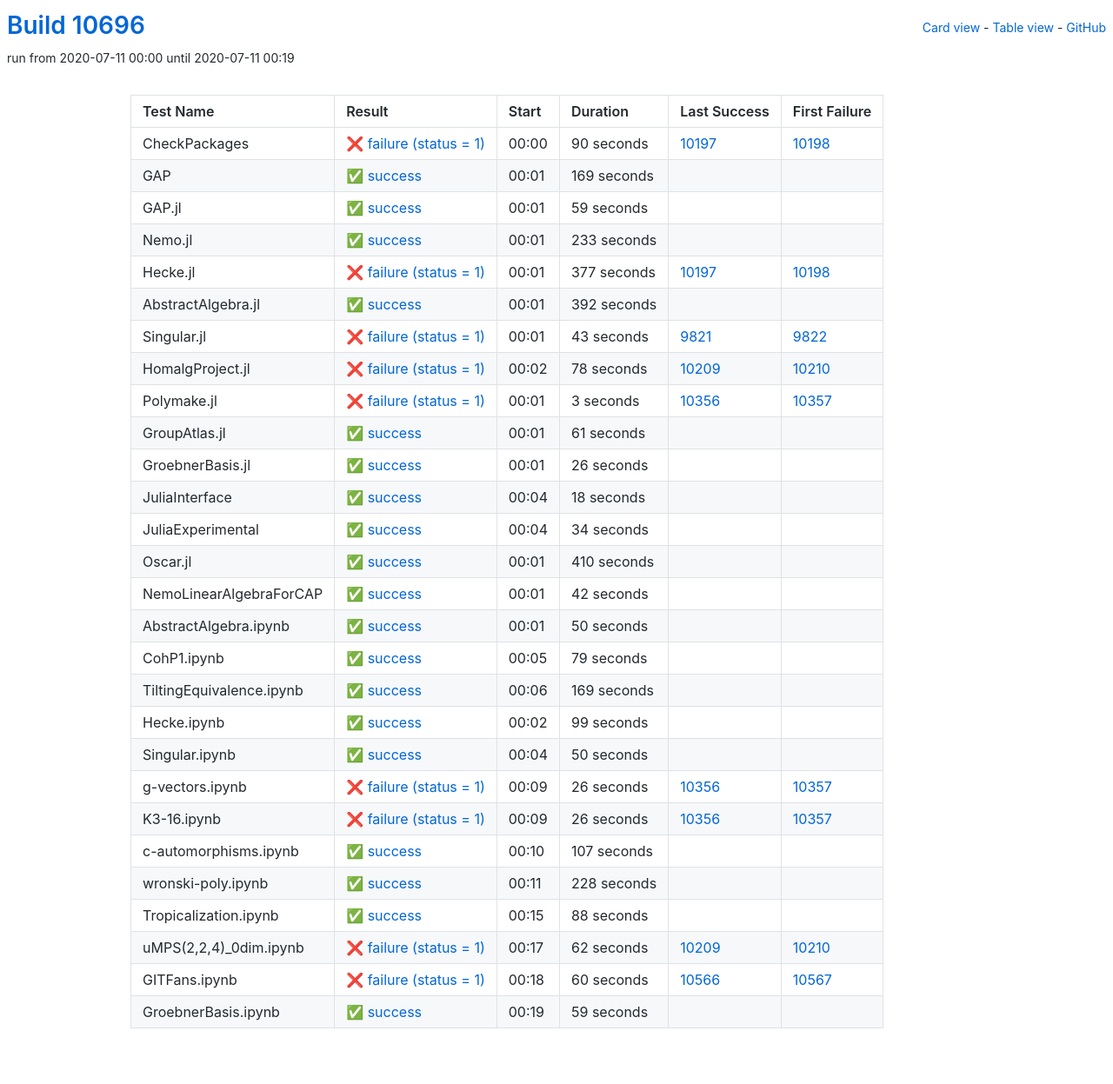
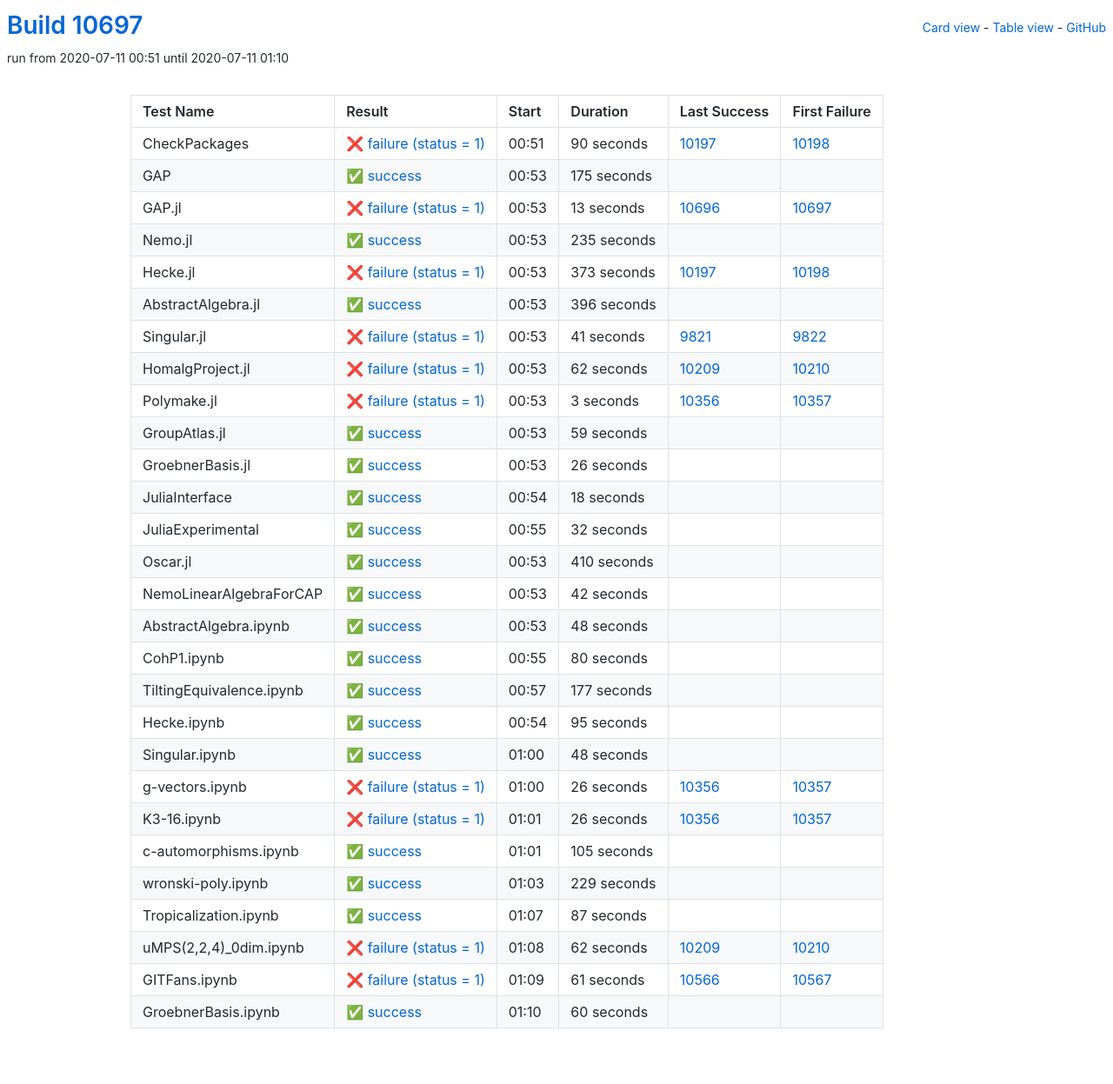
Before and after one commit to oscar-system/oscar-ci-status, a Jekyll site: the page built from table.html, in a window 1280 px wide. Shown: the whole page at 87% size. Built offline with Jekyll 4.4.1, drawn with Linux system fonts in a browser that asks for light colours.

Commit message:
Build #10697

```diff
--- a/_data/ci.yml
+++ b/_data/ci.yml
@@ -1,6 +1,6 @@
 ---
-build: 10696
-build_url: https://oscarci.mathematik.uni-kl.de/job/oscar/10696/
+build: 10697
+build_url: https://oscarci.mathematik.uni-kl.de/job/oscar/10697/
 job: oscar
 organization: oscar-system
 repo: oscar-ci-status
@@ -8,8 +8,8 @@
 tests:
 - name: CheckPackages
   id: checkpackages
-  log: https://oscarci.mathematik.uni-kl.de/job/oscar/10696/artifact/logs/build-10696/CheckPackages.log
-  start: 2020-07-11 00:00
+  log: https://oscarci.mathematik.uni-kl.de/job/oscar/10697/artifact/logs/build-10697/CheckPackages.log
+  start: 2020-07-11 00:51
   success: false
   exitcode: 1
   status: failure
@@ -20,92 +20,92 @@
   first_failure_url: https://oscarci.mathematik.uni-kl.de/job/oscar/10198/
 - name: GAP
   id: gap
-  log: https://oscarci.mathematik.uni-kl.de/job/oscar/10696/artifact/logs/build-10696/GAP.log
-  start: 2020-07-11 00:01
+  log: https://oscarci.mathematik.uni-kl.de/job/oscar/10697/artifact/logs/build-10697/GAP.log
+  start: 2020-07-11 00:53
   success: true
   exitcode: 0
   status: success
-  duration: 169
+  duration: 175
   last_success: false
   last_success_url:
   first_failure: false
   first_failure_url:
 - name: GAP.jl
   id: gap-jl
-  log: https://oscarci.mathematik.uni-kl.de/job/oscar/10696/artifact/logs/build-10696/GAP.jl.log
-  start: 2020-07-11 00:01
+  log: https://oscarci.mathematik.uni-kl.de/job/oscar/10697/artifact/logs/build-10697/GAP.jl.log
+  start: 2020-07-11 00:53
+  success: false
+  exitcode: 1
+  status: failure
+  duration: 13
+  last_success: 10696
+  last_success_url: https://oscarci.mathematik.uni-kl.de/job/oscar/10696/
+  first_failure: 10697
+  first_failure_url: https://oscarci.mathematik.uni-kl.de/job/oscar/10697/
+- name: Nemo.jl
+  id: nemo-jl
+  log: https://oscarci.mathematik.uni-kl.de/job/oscar/10697/artifact/logs/build-10697/Nemo.jl.log
+  start: 2020-07-11 00:53
   success: true
   exitcode: 0
   status: success
-  duration: 59
-  last_success: false
-  last_success_url:
-  first_failure: false
-  first_failure_url:
-- name: Nemo.jl
-  id: nemo-jl
-  log: https://oscarci.mathematik.uni-kl.de/job/oscar/10696/artifact/logs/build-10696/Nemo.jl.log
-  start: 2020-07-11 00:01
-  success: true
-  exitcode: 0
-  status: success
-  duration: 233
+  duration: 235
   last_success: false
   last_success_url:
   first_failure: false
   first_failure_url:
 - name: Hecke.jl
   id: hecke-jl
-  log: https://oscarci.mathematik.uni-kl.de/job/oscar/10696/artifact/logs/build-10696/Hecke.jl.log
-  start: 2020-07-11 00:01
+  log: https://oscarci.mathematik.uni-kl.de/job/oscar/10697/artifact/logs/build-10697/Hecke.jl.log
+  start: 2020-07-11 00:53
   success: false
   exitcode: 1
   status: failure
-  duration: 377
+  duration: 373
   last_success: 10197
   last_success_url: https://oscarci.mathematik.uni-kl.de/job/oscar/10197/
   first_failure: 10198
   first_failure_url: https://oscarci.mathematik.uni-kl.de/job/oscar/10198/
 - name: AbstractAlgebra.jl
   id: abstractalgebra-jl
-  log: https://oscarci.mathematik.uni-kl.de/job/oscar/10696/artifact/logs/build-10696/AbstractAlgebra.jl.log
-  start: 2020-07-11 00:01
+  log: https://oscarci.mathematik.uni-kl.de/job/oscar/10697/artifact/logs/build-10697/AbstractAlgebra.jl.log
+  start: 2020-07-11 00:53
   success: true
   exitcode: 0
   status: success
-  duration: 392
+  duration: 396
   last_success: false
   last_success_url:
   first_failure: false
   first_failure_url:
 - name: Singular.jl
   id: singular-jl
-  log: https://oscarci.mathematik.uni-kl.de/job/oscar/10696/artifact/logs/build-10696/Singular.jl.log
-  start: 2020-07-11 00:01
+  log: https://oscarci.mathematik.uni-kl.de/job/oscar/10697/artifact/logs/build-10697/Singular.jl.log
+  start: 2020-07-11 00:53
   success: false
   exitcode: 1
   status: failure
-  duration: 43
+  duration: 41
   last_success: 9821
   last_success_url: https://oscarci.mathematik.uni-kl.de/job/oscar/9821/
   first_failure: 9822
   first_failure_url: https://oscarci.mathematik.uni-kl.de/job/oscar/9822/
 - name: HomalgProject.jl
   id: homalgproject-jl
-  log: https://oscarci.mathematik.uni-kl.de/job/oscar/10696/artifact/logs/build-10696/HomalgProject.jl.log
-  start: 2020-07-11 00:02
+  log: https://oscarci.mathematik.uni-kl.de/job/oscar/10697/artifact/logs/build-10697/HomalgProject.jl.log
+  start: 2020-07-11 00:53
   success: false
   exitcode: 1
   status: failure
-  duration: 78
+  duration: 62
   last_success: 10209
   last_success_url: https://oscarci.mathematik.uni-kl.de/job/oscar/10209/
   first_failure: 10210
   first_failure_url: https://oscarci.mathematik.uni-kl.de/job/oscar/10210/
 - name: Polymake.jl
   id: polymake-jl
-  log: https://oscarci.mathematik.uni-kl.de/job/oscar/10696/artifact/logs/build-10696/Polymake.jl.log
-  start: 2020-07-11 00:01
+  log: https://oscarci.mathematik.uni-kl.de/job/oscar/10697/artifact/logs/build-10697/Polymake.jl.log
+  start: 2020-07-11 00:53
   success: false
   exitcode: 1
   status: failure
@@ -116,20 +116,20 @@
   first_failure_url: https://oscarci.mathematik.uni-kl.de/job/oscar/10357/
 - name: GroupAtlas.jl
   id: groupatlas-jl
-  log: https://oscarci.mathematik.uni-kl.de/job/oscar/10696/artifact/logs/build-10696/GroupAtlas.jl.log
-  start: 2020-07-11 00:01
+  log: https://oscarci.mathematik.uni-kl.de/job/oscar/10697/artifact/logs/build-10697/GroupAtlas.jl.log
+  start: 2020-07-11 00:53
   success: true
   exitcode: 0
   status: success
-  duration: 61
+  duration: 59
   last_success: false
   last_success_url:
   first_failure: false
   first_failure_url:
 - name: GroebnerBasis.jl
   id: groebnerbasis-jl
-  log: https://oscarci.mathematik.uni-kl.de/job/oscar/10696/artifact/logs/build-10696/GroebnerBasis.jl.log
-  start: 2020-07-11 00:01
+  log: https://oscarci.mathematik.uni-kl.de/job/oscar/10697/artifact/logs/build-10697/GroebnerBasis.jl.log
+  start: 2020-07-11 00:53
   success: true
   exitcode: 0
   status: success
@@ -140,8 +140,8 @@
   first_failure_url:
 - name: JuliaInterface
   id: juliainterface
-  log: https://oscarci.mathematik.uni-kl.de/job/oscar/10696/artifact/logs/build-10696/JuliaInterface.log
-  start: 2020-07-11 00:04
+  log: https://oscarci.mathematik.uni-kl.de/job/oscar/10697/artifact/logs/build-10697/JuliaInterface.log
+  start: 2020-07-11 00:54
   success: true
   exitcode: 0
   status: success
@@ -152,20 +152,20 @@
   first_failure_url:
 - name: JuliaExperimental
   id: juliaexperimental
-  log: https://oscarci.mathematik.uni-kl.de/job/oscar/10696/artifact/logs/build-10696/JuliaExperimental.log
-  start: 2020-07-11 00:04
+  log: https://oscarci.mathematik.uni-kl.de/job/oscar/10697/artifact/logs/build-10697/JuliaExperimental.log
+  start: 2020-07-11 00:55
   success: true
   exitcode: 0
   status: success
-  duration: 34
+  duration: 32
   last_success: false
   last_success_url:
   first_failure: false
   first_failure_url:
 - name: Oscar.jl
   id: oscar-jl
-  log: https://oscarci.mathematik.uni-kl.de/job/oscar/10696/artifact/logs/build-10696/Oscar.jl.log
-  start: 2020-07-11 00:01
+  log: https://oscarci.mathematik.uni-kl.de/job/oscar/10697/artifact/logs/build-10697/Oscar.jl.log
+  start: 2020-07-11 00:53
   success: true
   exitcode: 0
   status: success
@@ -176,8 +176,8 @@
   first_failure_url:
 - name: NemoLinearAlgebraForCAP
   id: nemolinearalgebraforcap
-  log: https://oscarci.mathematik.uni-kl.de/job/oscar/10696/artifact/logs/build-10696/NemoLinearAlgebraForCAP.log
-  start: 2020-07-11 00:01
+  log: https://oscarci.mathematik.uni-kl.de/job/oscar/10697/artifact/logs/build-10697/NemoLinearAlgebraForCAP.log
+  start: 2020-07-11 00:53
   success: true
   exitcode: 0
   status: success
@@ -188,68 +188,68 @@
   first_failure_url:
 - name: AbstractAlgebra.ipynb
   id: abstractalgebra-ipynb
-  log: https://oscarci.mathematik.uni-kl.de/job/oscar/10696/artifact/logs/build-10696/AbstractAlgebra.ipynb.log
-  start: 2020-07-11 00:01
+  log: https://oscarci.mathematik.uni-kl.de/job/oscar/10697/artifact/logs/build-10697/AbstractAlgebra.ipynb.log
+  start: 2020-07-11 00:53
   success: true
   exitcode: 0
   status: success
-  duration: 50
+  duration: 48
   last_success: false
   last_success_url:
   first_failure: false
   first_failure_url:
 - name: CohP1.ipynb
   id: cohp1-ipynb
-  log: https://oscarci.mathematik.uni-kl.de/job/oscar/10696/artifact/logs/build-10696/CohP1.ipynb.log
-  start: 2020-07-11 00:05
+  log: https://oscarci.mathematik.uni-kl.de/job/oscar/10697/artifact/logs/build-10697/CohP1.ipynb.log
+  start: 2020-07-11 00:55
   success: true
   exitcode: 0
   status: success
-  duration: 79
+  duration: 80
   last_success: false
   last_success_url:
   first_failure: false
   first_failure_url:
 - name: TiltingEquivalence.ipynb
   id: tiltingequivalence-ipynb
-  log: https://oscarci.mathematik.uni-kl.de/job/oscar/10696/artifact/logs/build-10696/TiltingEquivalence.ipynb.log
-  start: 2020-07-11 00:06
+  log: https://oscarci.mathematik.uni-kl.de/job/oscar/10697/artifact/logs/build-10697/TiltingEquivalence.ipynb.log
+  start: 2020-07-11 00:57
   success: true
   exitcode: 0
   status: success
-  duration: 169
+  duration: 177
   last_success: false
   last_success_url:
   first_failure: false
   first_failure_url:
 - name: Hecke.ipynb
   id: hecke-ipynb
-  log: https://oscarci.mathematik.uni-kl.de/job/oscar/10696/artifact/logs/build-10696/Hecke.ipynb.log
-  start: 2020-07-11 00:02
+  log: https://oscarci.mathematik.uni-kl.de/job/oscar/10697/artifact/logs/build-10697/Hecke.ipynb.log
+  start: 2020-07-11 00:54
   success: true
   exitcode: 0
   status: success
-  duration: 99
+  duration: 95
   last_success: false
   last_success_url:
   first_failure: false
   first_failure_url:
 - name: Singular.ipynb
   id: singular-ipynb
-  log: https://oscarci.mathematik.uni-kl.de/job/oscar/10696/artifact/logs/build-10696/Singular.ipynb.log
-  start: 2020-07-11 00:04
+  log: https://oscarci.mathematik.uni-kl.de/job/oscar/10697/artifact/logs/build-10697/Singular.ipynb.log
+  start: 2020-07-11 01:00
   success: true
   exitcode: 0
   status: success
-  duration: 50
+  duration: 48
   last_success: false
   last_success_url:
   first_failure: false
   first_failure_url:
 - name: g-vectors.ipynb
   id: g-vectors-ipynb
-  log: https://oscarci.mathematik.uni-kl.de/job/oscar/10696/artifact/logs/build-10696/g-vectors.ipynb.log
-  start: 2020-07-11 00:09
+  log: https://oscarci.mathematik.uni-kl.de/job/oscar/10697/artifact/logs/build-10697/g-vectors.ipynb.log
+  start: 2020-07-11 01:00
   success: false
   exitcode: 1
   status: failure
@@ -260,8 +260,8 @@
   first_failure_url: https://oscarci.mathematik.uni-kl.de/job/oscar/10357/
 - name: K3-16.ipynb
   id: k3-16-ipynb
-  log: https://oscarci.mathematik.uni-kl.de/job/oscar/10696/artifact/logs/build-10696/K3-16.ipynb.log
-  start: 2020-07-11 00:09
+  log: https://oscarci.mathematik.uni-kl.de/job/oscar/10697/artifact/logs/build-10697/K3-16.ipynb.log
+  start: 2020-07-11 01:01
   success: false
   exitcode: 1
   status: failure
@@ -272,44 +272,44 @@
   first_failure_url: https://oscarci.mathematik.uni-kl.de/job/oscar/10357/
 - name: c-automorphisms.ipynb
   id: c-automorphisms-ipynb
-  log: https://oscarci.mathematik.uni-kl.de/job/oscar/10696/artifact/logs/build-10696/c-automorphisms.ipynb.log
-  start: 2020-07-11 00:10
+  log: https://oscarci.mathematik.uni-kl.de/job/oscar/10697/artifact/logs/build-10697/c-automorphisms.ipynb.log
+  start: 2020-07-11 01:01
   success: true
   exitcode: 0
   status: success
-  duration: 107
+  duration: 105
   last_success: false
   last_success_url:
   first_failure: false
   first_failure_url:
 - name: wronski-poly.ipynb
   id: wronski-poly-ipynb
-  log: https://oscarci.mathematik.uni-kl.de/job/oscar/10696/artifact/logs/build-10696/wronski-poly.ipynb.log
-  start: 2020-07-11 00:11
+  log: https://oscarci.mathematik.uni-kl.de/job/oscar/10697/artifact/logs/build-10697/wronski-poly.ipynb.log
+  start: 2020-07-11 01:03
   success: true
   exitcode: 0
   status: success
-  duration: 228
+  duration: 229
   last_success: false
   last_success_url:
   first_failure: false
   first_failure_url:
 - name: Tropicalization.ipynb
   id: tropicalization-ipynb
-  log: https://oscarci.mathematik.uni-kl.de/job/oscar/10696/artifact/logs/build-10696/Tropicalization.ipynb.log
-  start: 2020-07-11 00:15
+  log: https://oscarci.mathematik.uni-kl.de/job/oscar/10697/artifact/logs/build-10697/Tropicalization.ipynb.log
+  start: 2020-07-11 01:07
   success: true
   exitcode: 0
   status: success
-  duration: 88
+  duration: 87
   last_success: false
   last_success_url:
   first_failure: false
   first_failure_url:
 - name: uMPS(2,2,4)_0dim.ipynb
   id: umps-2-2-4-0dim-ipynb
-  log: https://oscarci.mathematik.uni-kl.de/job/oscar/10696/artifact/logs/build-10696/uMPS-2-2-4-_0dim.ipynb.log
-  start: 2020-07-11 00:17
+  log: https://oscarci.mathematik.uni-kl.de/job/oscar/10697/artifact/logs/build-10697/uMPS-2-2-4-_0dim.ipynb.log
+  start: 2020-07-11 01:08
   success: false
   exitcode: 1
   status: failure
@@ -320,24 +320,24 @@
   first_failure_url: https://oscarci.mathematik.uni-kl.de/job/oscar/10210/
 - name: GITFans.ipynb
   id: gitfans-ipynb
-  log: https://oscarci.mathematik.uni-kl.de/job/oscar/10696/artifact/logs/build-10696/GITFans.ipynb.log
-  start: 2020-07-11 00:18
+  log: https://oscarci.mathematik.uni-kl.de/job/oscar/10697/artifact/logs/build-10697/GITFans.ipynb.log
+  start: 2020-07-11 01:09
   success: false
   exitcode: 1
   status: failure
-  duration: 60
+  duration: 61
   last_success: 10566
   last_success_url: https://oscarci.mathematik.uni-kl.de/job/oscar/10566/
   first_failure: 10567
   first_failure_url: https://oscarci.mathematik.uni-kl.de/job/oscar/10567/
 - name: GroebnerBasis.ipynb
   id: groebnerbasis-ipynb
-  log: https://oscarci.mathematik.uni-kl.de/job/oscar/10696/artifact/logs/build-10696/GroebnerBasis.ipynb.log
-  start: 2020-07-11 00:19
+  log: https://oscarci.mathematik.uni-kl.de/job/oscar/10697/artifact/logs/build-10697/GroebnerBasis.ipynb.log
+  start: 2020-07-11 01:10
   success: true
   exitcode: 0
   status: success
-  duration: 59
+  duration: 60
   last_success: false
   last_success_url:
   first_failure: false
```
Also changed, not shown: README.md.
